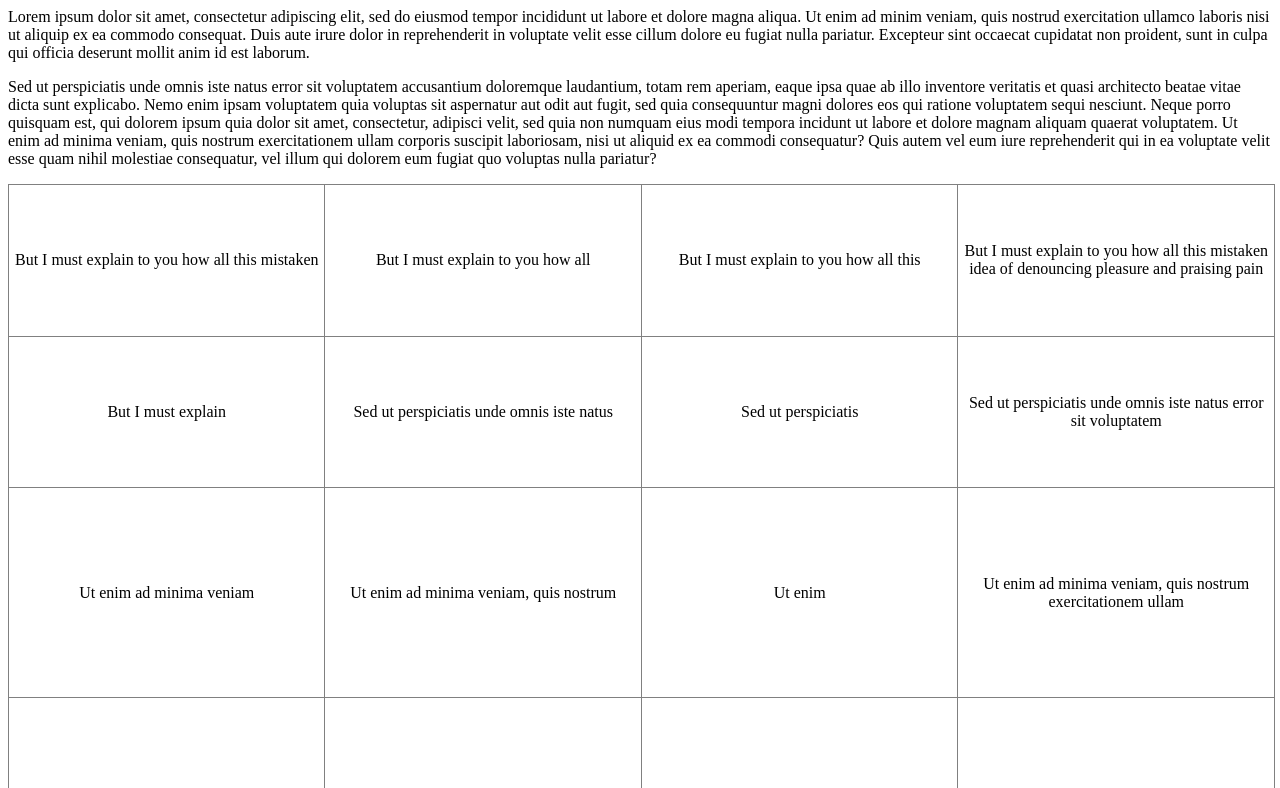
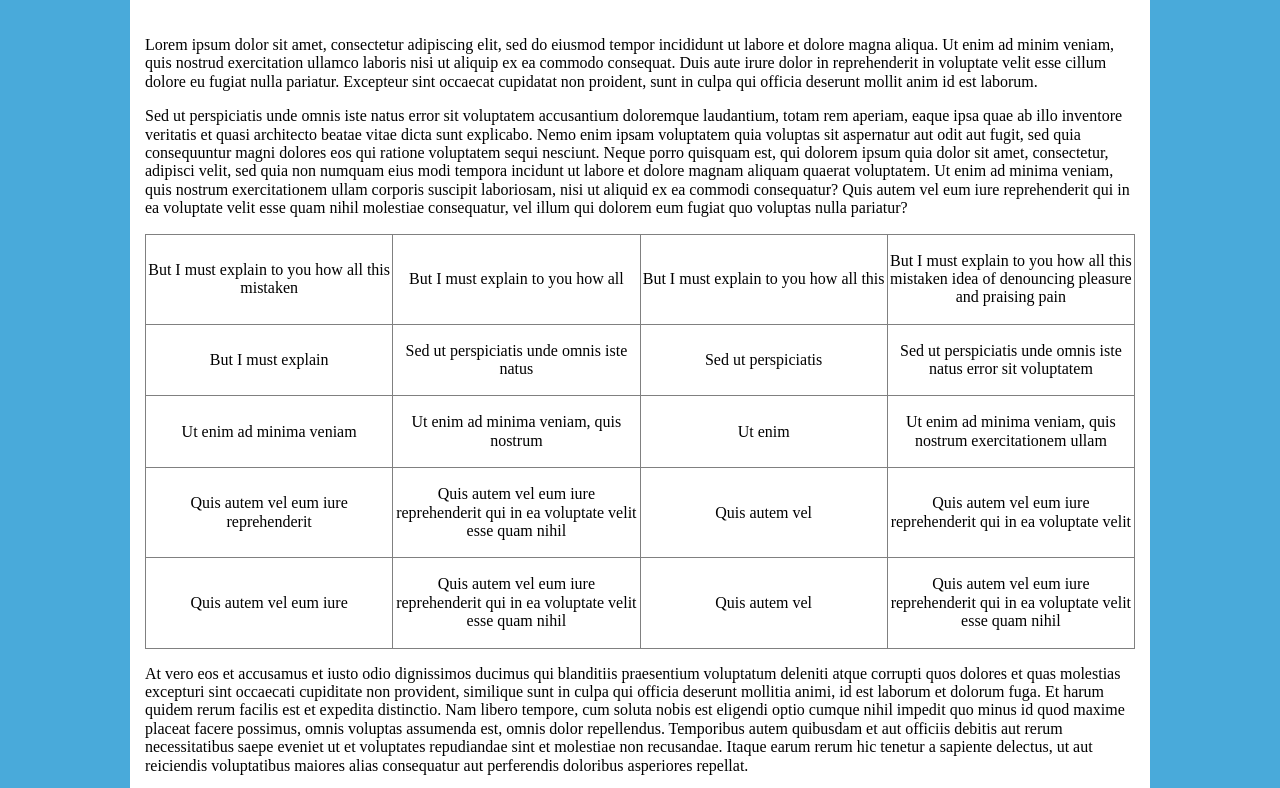
Before and after one commit to AnnaVinnik/TestTask, a plain HTML site: page layout_Test_2/index.html in a window 1280 px wide. Shown: the top 788 px of the page. Drawn offline with Linux system fonts and the light colour scheme.

Commit message:
Changed table

```diff
--- a/layout_Test_2/index.html
+++ b/layout_Test_2/index.html
@@ -1,3 +1,14 @@
+<!DOCTYPE html>
+<html lang="en">
+<head>
+    <meta charset="UTF-8">
+    <meta http-equiv="X-UA-Compatible" content="IE=edge">
+    <meta name="viewport" content="width=device-width, initial-scale=1.0">
+    <title>Document</title>
+    <link rel="stylesheet" href="style.css">
+</head>
+<body>
+
     <div class="blog">
         <p>
             Lorem ipsum dolor sit amet, consectetur adipiscing elit, sed do eiusmod tempor incididunt ut labore et dolore magna aliqua. Ut enim ad minim veniam, quis nostrud exercitation ullamco laboris nisi ut aliquip ex ea commodo consequat. Duis aute irure dolor in reprehenderit in voluptate velit esse cillum dolore eu fugiat nulla pariatur. Excepteur sint occaecat cupidatat non proident, sunt in culpa qui officia deserunt mollit anim id est laborum.
@@ -5,13 +16,13 @@
         <p>
             Sed ut perspiciatis unde omnis iste natus error sit voluptatem accusantium doloremque laudantium, totam rem aperiam, eaque ipsa quae ab illo inventore veritatis et quasi architecto beatae vitae dicta sunt explicabo. Nemo enim ipsam voluptatem quia voluptas sit aspernatur aut odit aut fugit, sed quia consequuntur magni dolores eos qui ratione voluptatem sequi nesciunt. Neque porro quisquam est, qui dolorem ipsum quia dolor sit amet, consectetur, adipisci velit, sed quia non numquam eius modi tempora incidunt ut labore et dolore magnam aliquam quaerat voluptatem. Ut enim ad minima veniam, quis nostrum exercitationem ullam corporis suscipit laboriosam, nisi ut aliquid ex ea commodi consequatur? Quis autem vel eum iure reprehenderit qui in ea voluptate velit esse quam nihil molestiae consequatur, vel illum qui dolorem eum fugiat quo voluptas nulla pariatur?
         </p>
-    <table border="1" style="border-collapse: collapse; width: 100.23640661938533%; height: 1004px;">
+        <table border="1" style="border-collapse: collapse; width: 100%; height: auto;">
             <tbody>
-            <tr style="height: 36px;">
-                <td style="width: 25%; height: 36px; border-style: solid; text-align: center;">
+                <tr style="height: auto;">
+                    <td style="width: 25%; height: auto; border-style: solid; text-align: center;">
                         <span style="font-weight: 400;">But I must explain to you how all this mistaken</span>
                     </td>
-                <td style="width: 25%; height: 36px; border-style: solid;">
+                    <td style="width: 25%; height: auto; border-style: solid;">
                         <p>
                             <span style="font-weight: 400;"></span>
                         </p>
@@ -22,26 +33,25 @@
                             <span style="font-weight: 400;"></span>
                         </p>
                     </td>
-                <td style="width: 25%; height: 36px; border-style: solid; text-align: center;">
+                    <td style="width: 25%; height: auto; border-style: solid; text-align: center;">
                         <span style="font-weight: 400;">But I must explain to you how all this</span>
                     </td>
-                <td style="width: 82.8017176331783%; height: 36px; border-style: solid; text-align: center;">
+                    <td style="width: 82.8017176331783%; height: auto; border-style: solid; text-align: center;">
                         <p>
                             <span style="font-weight: 400;"></span>
                         </p>
-                    <p>
-                        <span style="font-weight: 400;">But I must explain to you how all this mistaken idea of denouncing pleasure and praising pain</span>
+                            <span style="font-weight: 400; display: block;">But I must explain to you how all this mistaken idea of denouncing pleasure and praising pain</span>
                         </p>
                         <p>
                             <span style="font-weight: 400;"></span>
                         </p>
                     </td>
                 </tr>
-            <tr style="height: 18px;">
-                <td style="width: 25%; height: 18px; border-style: solid; text-align: center;">
+                <tr style="height: auto;">
+                    <td style="width: 25%; height: auto; border-style: solid; text-align: center;">
                         <span style="font-weight: 400;">But I must explain</span>
                     </td>
-                <td style="width: 25%; height: 18px; border-style: solid;">
+                    <td style="width: 25%; height: auto; border-style: solid;">
                         <p>
                             <span style="font-weight: 400;"></span>
                         </p>
@@ -52,10 +62,10 @@
                             <span style="font-weight: 400;"></span>
                         </p>
                     </td>
-                <td style="width: 25%; height: 18px; border-style: solid; text-align: center;">
+                    <td style="width: 25%; height: auto; border-style: solid; text-align: center;">
                         <span style="font-weight: 400;">Sed ut perspiciatis</span>
                     </td>
-                <td style="width: 82.8017176331783%; height: 18px; border-style: solid; text-align: center;">
+                    <td style="width: 82.8017176331783%; height: auto; border-style: solid; text-align: center;">
                         <p>
                             <span style="font-weight: 400;"></span>
                         </p>
@@ -67,11 +77,11 @@
                         </p>
                     </td>
                 </tr>
-            <tr style="height: 54px;">
-                <td style="width: 25%; border-style: solid; height: 54px; text-align: center;">
+                <tr style="height: auto;">
+                    <td style="width: 25%; border-style: solid; height: auto; text-align: center;">
                         <span style="font-weight: 400;">Ut enim ad minima veniam</span>
                     </td>
-                <td style="width: 25%; border-style: solid; height: 54px;">
+                    <td style="width: 25%; border-style: solid; height: auto;">
                         <p>
                             <span style="font-weight: 400;"></span>
                         </p>
@@ -82,10 +92,10 @@
                             <span style="font-weight: 400;"></span>
                         </p>
                     </td>
-                <td style="width: 25%; border-style: solid; height: 54px; text-align: center;">
+                    <td style="width: 25%; border-style: solid; height: auto; text-align: center;">
                         <span style="font-weight: 400;">Ut enim</span>
                     </td>
-                <td style="width: 82.8017176331783%; border-style: solid; height: 54px; text-align: center;">
+                    <td style="width: 82.8017176331783%; border-style: solid; height: auto; text-align: center;">
                         <p>
                             <span style="font-weight: 400;"></span>
                         </p>
@@ -98,11 +108,11 @@
                         </p>
                     </td>
                 </tr>
-            <tr style="height: 72px;">
-                <td style="width: 25%; border-style: solid; height: 72px; text-align: center;">
+                <tr style="height: auto;">
+                    <td style="width: 25%; border-style: solid; height: auto; text-align: center;">
                         <span style="font-weight: 400;">Quis autem vel eum iure reprehenderit</span>
                     </td>
-                <td style="width: 25%; border-style: solid; height: 72px;">
+                    <td style="width: 25%; border-style: solid; height: auto;">
                         <p>
                             <span style="font-weight: 400;"></span>
                         </p>
@@ -113,18 +123,18 @@
                             <span style="font-weight: 400;"></span>
                         </p>
                     </td>
-                <td style="width: 25%; border-style: solid; height: 72px; text-align: center;">
+                    <td style="width: 25%; border-style: solid; height: auto; text-align: center;">
                         <span style="font-weight: 400;">Quis autem vel</span>
                     </td>
-                <td style="width: 82.8017176331783%; border-style: solid; height: 72px; text-align: center;">
+                    <td style="width: 82.8017176331783%; border-style: solid; height: auto; text-align: center;">
                         <span style="font-weight: 400;">Quis autem vel eum iure reprehenderit qui in ea voluptate velit</span>
                     </td>
                 </tr>
-            <tr style="height: 54px;">
-                <td style="width: 25%; border-style: solid; height: 54px; text-align: center;">
+                <tr style="height: auto;">
+                    <td style="width: 25%; border-style: solid; height: auto; text-align: center;">
                         <span style="font-weight: 400;">Quis autem vel eum iure</span>
                     </td>
-                <td style="width: 25%; border-style: solid; height: 54px;">
+                    <td style="width: 25%; border-style: solid; height: auto;">
                         <p>
                             <span style="font-weight: 400;"></span>
                         </p>
@@ -135,10 +145,10 @@
                             <span style="font-weight: 400;"></span>
                         </p>
                     </td>
-                <td style="width: 25%; border-style: solid; height: 54px; text-align: center;">
+                    <td style="width: 25%; border-style: solid; height: auto; text-align: center;">
                         <span style="font-weight: 400;">Quis autem vel</span>
                     </td>
-                <td style="width: 82.8017176331783%; border-style: solid; height: 54px; text-align: center;">
+                    <td style="width: 82.8017176331783%; border-style: solid; height: auto; text-align: center;">
                         <span style="font-weight: 400;">Quis autem vel eum iure reprehenderit qui in ea voluptate velit esse quam nihil</span>
                     </td>
                 </tr>
@@ -147,3 +157,7 @@
         <p>At vero eos et accusamus et iusto odio dignissimos ducimus qui blanditiis praesentium voluptatum deleniti atque corrupti quos dolores et quas molestias excepturi sint occaecati cupiditate non provident, similique sunt in culpa qui officia deserunt mollitia animi, id est laborum et dolorum fuga. Et harum quidem rerum facilis est et expedita distinctio. Nam libero tempore, cum soluta nobis est eligendi optio cumque nihil impedit quo minus id quod maxime placeat facere possimus, omnis voluptas assumenda est, omnis dolor repellendus. Temporibus autem quibusdam et aut officiis debitis aut rerum necessitatibus saepe eveniet ut et voluptates repudiandae sint et molestiae non recusandae. Itaque earum rerum hic tenetur a sapiente delectus, ut aut reiciendis voluptatibus maiores alias consequatur aut perferendis doloribus asperiores repellat.</p>
         <p>On the other hand, we denounce with righteous indignation and dislike men who are so beguiled and demoralized by the charms of pleasure of the moment, so blinded by desire, that they cannot foresee the pain and trouble that are bound to ensue; and equal blame belongs to those who fail in their duty through weakness of will, which is the same as saying through shrinking from toil and pain. These cases are perfectly simple and easy to distinguish. In a free hour, when our power of choice is untrammelled and when nothing prevents our being able to do what we like best, every pleasure is to be welcomed and every pain avoided. But in certain circumstances and owing to the claims of duty or the obligations of business it will frequently occur that pleasures have to be repudiated and annoyances accepted. The wise man therefore always holds in these matters to this principle of selection: he rejects pleasures to secure other greater pleasures, or else he endures pains to avoid worse pains.</p>
     </div>
+
+
+</body>
+</html>
--- a/layout_Test_2/style.css
+++ b/layout_Test_2/style.css
@@ -22,8 +22,8 @@
 
   body {
     margin: 0;
+    overflow-x: hidden;
   }
-
   /**
    * Render the `main` element consistently in IE.
    */
@@ -360,3 +360,9 @@
     max-width:95%;
     background-color: #fff;
   }
+
+  @media (max-width: 350px) {
+    table {
+        font-size: 12px;
+    }
+  }
```
Lines whose indentation alone changed are shown as unchanged.
